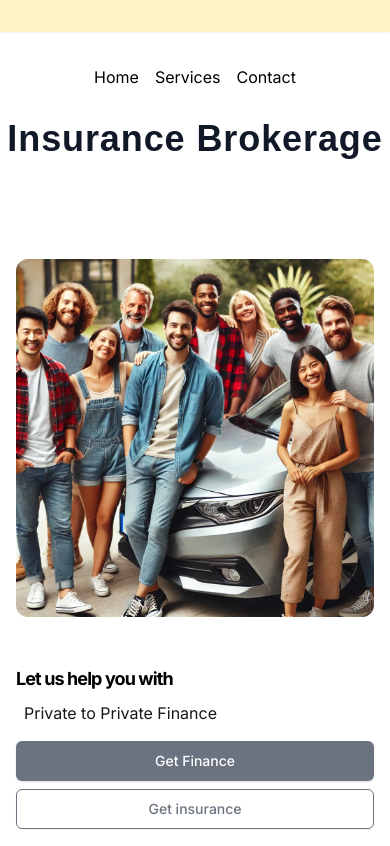
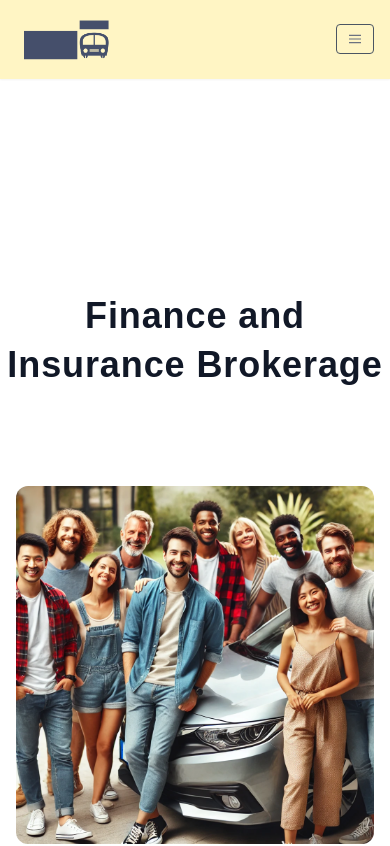
Before and after one commit to eugeneH1/generation_y, a Next.js app: page / in a window 390 px wide. Shown: the top 846 px of the page. Built offline with nearby package versions, Linux system fonts and the light colour scheme.

Commit message:
looking responsive on all screen sizes

```diff
--- a/app/components/header.tsx
+++ b/app/components/header.tsx
@@ -1,12 +1,14 @@
+'use client'
 import React from 'react';
 import Link from 'next/link';
 import Image from 'next/image';
+import MobileMenu from './mobile_menu';
 
 const Header: React.FC = () => {
   return (
-    <header className="w-full bg-[#fff5c4] py-4 shadow-sm sticky top-0 left-0 right-0 md:h-[130px]">
+    <header className="w-full bg-[#fff5c4] py-4 shadow-sm sticky top-0 left-0 right-0 md:h-[130px] z-50">
       <div className="container mx-auto flex items-center justify-between px-4 md:px-3 lg:px-4 lg:pt-4 xl:pt-0">
-        <div className="flex items-center space-x-4 md:justify-start">
+        <div className="flex items-center space-x-4">
           <Link href="/">
             <Image
               src="/GENY1.png"
@@ -27,10 +29,11 @@ const Header: React.FC = () => {
               alt="Logo"
               width={100}
               height={100}
-              className="hidden md:block lg:hidden md:mt-6 md:ml-6"
+              className="block lg:hidden"
             />
           </Link>
         </div>
+        <MobileMenu />
       </div>
     </header>
   );
--- /dev/null
+++ b/app/components/mobile_menu.tsx
@@ -0,0 +1,69 @@
+import React, { useState } from 'react';
+import Link from 'next/link';
+
+const MobileMenu = () => {
+  const [isOpen, setIsOpen] = useState(false);
+
+  const toggleMenu = () => {
+    setIsOpen(!isOpen);
+  };
+
+  const closeMenu = () => {
+    setIsOpen(false);
+  };
+
+  return (
+    <div className="md:hidden">
+      <button
+        className="flex items-center px-3 py-2 border rounded text-gray-500 border-gray-600 hover:text-white hover:border-white"
+        onClick={toggleMenu}
+      >
+        <svg className="fill-current h-3 w-3" viewBox="0 0 20 20" xmlns="http://www.w3.org/2000/svg">
+          <title>Menu</title>
+          <path d="M0 3h20v2H0V3zm0 6h20v2H0V9zm0 6h20v2H0v-2z" />
+        </svg>
+      </button>
+      {isOpen && (
+        <div className="absolute top-full left-0 right-0 bg-gray-800 text-white shadow-lg">
+          <nav className="container mx-auto px-4 py-2">
+            <Link href="/" className="block py-2 hover:bg-gray-700" onClick={closeMenu}>
+              Home
+            </Link>
+            <Link href="/finance" className="block py-2 hover:bg-gray-700" onClick={closeMenu}>
+              Vehicle Finance
+            </Link>
+            <Link href="https://thirdparty.signio.co.za/ThirdPartyIntegration/application?skin=LIGHTSTONE&uuid=00000180-fb8c-6ad9-9a38-3a03e1fe0ff4" className="block py-2 hover:bg-gray-700" onClick={closeMenu}>
+              Private to Private Finance
+            </Link>
+            <Link href="https://thirdparty.signio.co.za/ThirdPartyIntegration/application?skin=LIGHTSTONE&uuid=00000180-fb8c-6ad9-9a38-3a03e1fe0ff4" className="block py-2 hover:bg-gray-700" onClick={closeMenu}>
+              Re-finance a Car
+            </Link>
+            <Link href="https://thirdparty.signio.co.za/ThirdPartyIntegration/application?skin=LIGHTSTONE&uuid=00000180-fb8c-6ad9-9a38-3a03e1fe0ff4" className="block py-2 hover:bg-gray-700" onClick={closeMenu}>
+              Balloon/Residual Refinance
+            </Link>
+            <Link href="/warranties-service-plans" className="block py-2 hover:bg-gray-700" onClick={closeMenu}>
+              Extended warranties and Service Plans
+            </Link>
+            <Link href="/referral" className="block py-2 hover:bg-gray-700" onClick={closeMenu}>
+              Referral and Spotters Fees
+            </Link>
+            <Link href="https://www.motodata.co.za:8443/leadapplicationDealership.jsf?supplier=002245MD&compGuid=e7ece5ac-7b42-46e7-8f82-3aacf262d066%20" className="block py-2 hover:bg-gray-700" onClick={closeMenu}>
+              Cash Loans
+            </Link>
+            <Link href="https://www.motodata.co.za:8443/leadapplicationDealership.jsf?supplier=002245MD&compGuid=e7ece5ac-7b42-46e7-8f82-3aacf262d066%20" className="block py-2 hover:bg-gray-700" onClick={closeMenu}>
+              Workshops/Services/Repair Loans
+            </Link>
+            <Link href="https://www.motodata.co.za:8443/leadapplicationDealership.jsf?supplier=002245MD&compGuid=e7ece5ac-7b42-46e7-8f82-3aacf262d066%20" className="block py-2 hover:bg-gray-700" onClick={closeMenu}>
+              Leisure Finance
+            </Link>
+            <Link href="/contact" className="block py-2 hover:bg-gray-700" onClick={closeMenu}>
+              Contact
+            </Link>
+          </nav>
+        </div>
+      )}
+    </div>
+  );
+};
+
+export default MobileMenu;
--- a/app/components/navbar.tsx
+++ b/app/components/navbar.tsx
@@ -7,28 +7,23 @@ import Link from "next/link";
 export function Navbar({ className }: { className?: string }) {
   const [active, setActive] = useState<string | null>(null);
   return (
-    <div
-      className={cn("fixed top-10 inset-x-0 max-w-md mx-auto z-50", className)}
-    >
+    <div className={cn("hidden md:flex justify-center fixed top-10 inset-x-0 z-50", className)}>
+      <div className="w-full max-w-md bg-white rounded-full border border-gray-200 shadow-sm">
         <Menu setActive={setActive}>
           <Link href="/" className="text-black hover:opacity-[0.9] dark:text-white">
             Home
           </Link>
           <MenuItem setActive={setActive} active={active} item="Services">
-          <div className="text-sm grid grid-cols-2 gap-10 p-4">
-            <div className="flex flex-col space-y-4">
+            <div className="flex flex-col space-y-4 text-sm">
               <HoveredLink href="/finance">Vehicle Finance</HoveredLink>
               <HoveredLink href="https://thirdparty.signio.co.za/ThirdPartyIntegration/application?skin=LIGHTSTONE&uuid=00000180-fb8c-6ad9-9a38-3a03e1fe0ff4">Private to Private Finance</HoveredLink>
               <HoveredLink href="https://thirdparty.signio.co.za/ThirdPartyIntegration/application?skin=LIGHTSTONE&uuid=00000180-fb8c-6ad9-9a38-3a03e1fe0ff4">Re-finance a Car</HoveredLink>
               <HoveredLink href="https://thirdparty.signio.co.za/ThirdPartyIntegration/application?skin=LIGHTSTONE&uuid=00000180-fb8c-6ad9-9a38-3a03e1fe0ff4">Balloon/Residual Refinance</HoveredLink>
               <HoveredLink href="/warranties-service-plans">Extended warranties and Service Plans</HoveredLink>
-            </div>
-            <div className="flex flex-col space-y-4">
               <HoveredLink href="/referral">Referral and Spotters Fees</HoveredLink>
               <HoveredLink href="https://www.motodata.co.za:8443/leadapplicationDealership.jsf?supplier=002245MD&compGuid=e7ece5ac-7b42-46e7-8f82-3aacf262d066%20">Cash Loans</HoveredLink>
               <HoveredLink href="https://www.motodata.co.za:8443/leadapplicationDealership.jsf?supplier=002245MD&compGuid=e7ece5ac-7b42-46e7-8f82-3aacf262d066%20">Workshops/Services/Repair Loans</HoveredLink>
               <HoveredLink href="https://www.motodata.co.za:8443/leadapplicationDealership.jsf?supplier=002245MD&compGuid=e7ece5ac-7b42-46e7-8f82-3aacf262d066%20">Leisure Finance</HoveredLink>
-            </div>
             </div>
           </MenuItem>
           <Link href="/contact" className="text-black hover:opacity-[0.9] dark:text-white">
@@ -36,5 +31,6 @@ export function Navbar({ className }: { className?: string }) {
           </Link>
         </Menu>
       </div>
+    </div>
   );
 }
--- a/app/page.tsx
+++ b/app/page.tsx
@@ -4,9 +4,9 @@ import Features from "./components/features";
 
 export default function Home() {
   return (
-   <>
+   <main className="pt-[180px]">
     <Hero />
     <Features />
-   </>
+   </main>
   );
 }
```
Lines whose indentation alone changed are shown as unchanged.
